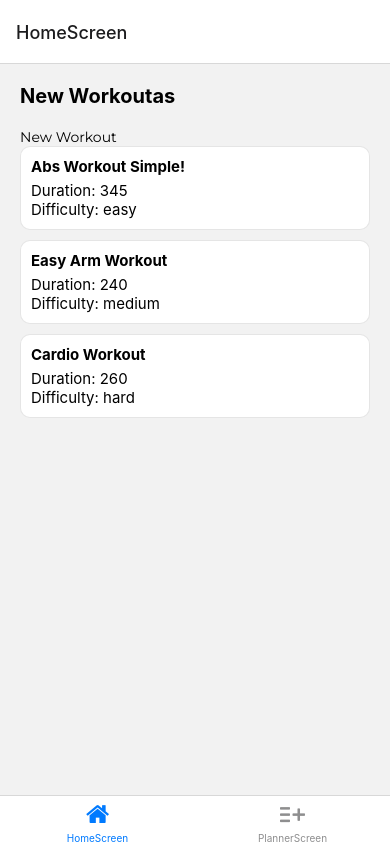
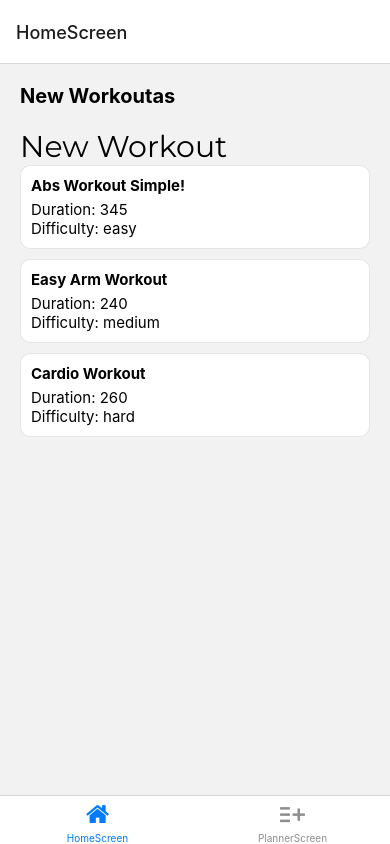
Before and after one commit to Isrealsix/workout, a React Native app: screen /HomeScreen in a window 390 px wide. Built offline with nearby package versions, Linux system fonts and the light colour scheme.

Commit message:
configured children types

```diff
--- a/components/styled/MontserratText.tsx
+++ b/components/styled/MontserratText.tsx
@@ -1,11 +1,12 @@
 import React from "react";
 import { Text } from "react-native";
 
-const MontserratText: React.FC<{children: React.ReactNode}> = ({ children }) => {
+const MontserratText = (props: Text['props']) => {
   return (
-    <Text style={{fontFamily: 'montserrat'}}>
-      {children}
-    </Text>
+    <Text
+      {...props}
+      style={[props.style,{fontFamily: 'montserrat'}]}
+    />
   )
 }
 
--- a/screens/HomeScreen.tsx
+++ b/screens/HomeScreen.tsx
@@ -11,7 +11,10 @@ const HomeScreen = () => {
   return (
     <View style={styles.container}>
       <Text style={styles.header}>New Workoutas</Text>
-      <MontserratText>New Workout</MontserratText>
+      <MontserratText
+        style={{fontSize: 30}}>
+        New Workout
+      </MontserratText>
       <FlatList
         data={data as Array<Workout[number]>}
         renderItem={WorkoutItem}
```
